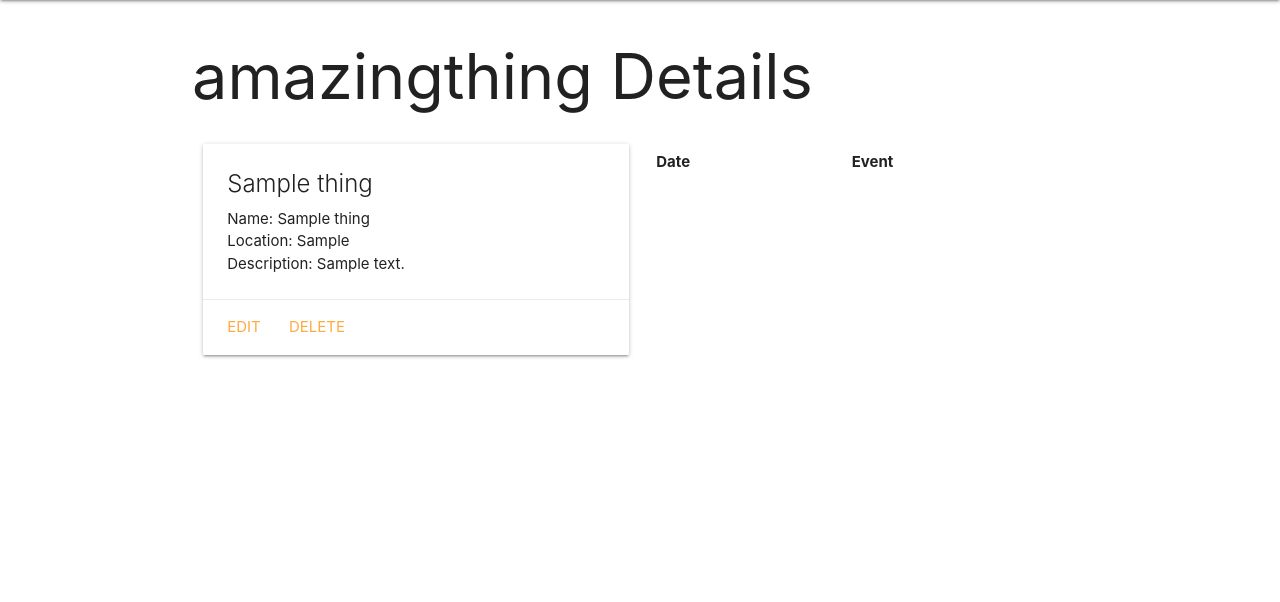
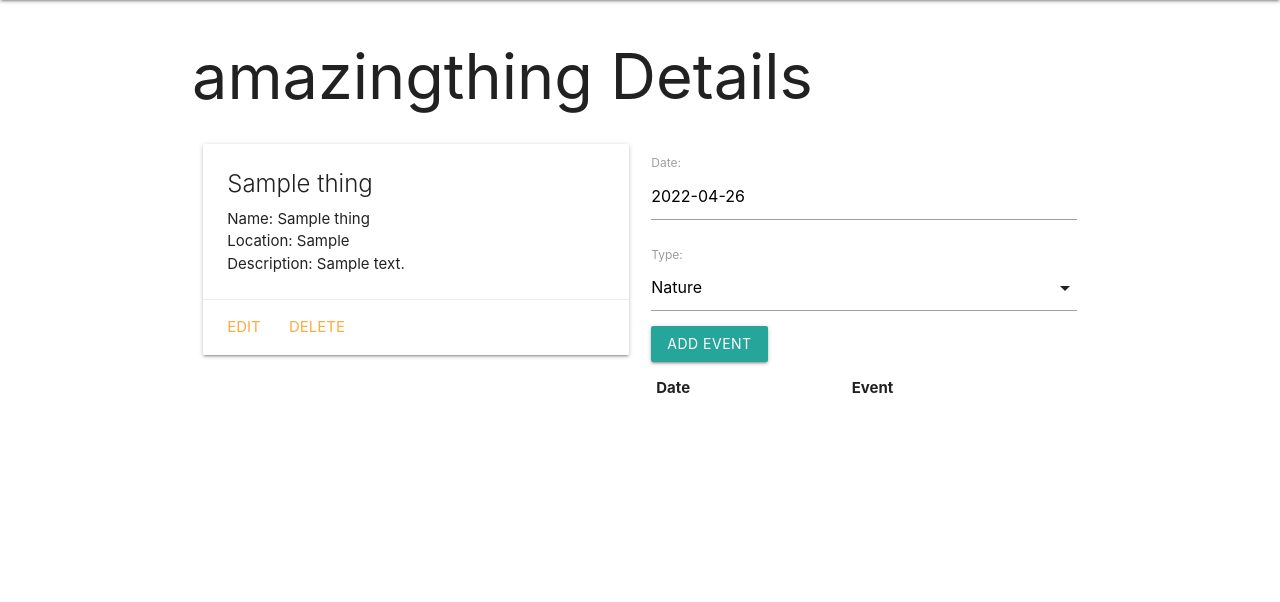
Before and after one commit to rthompson17/AmazingThings, a Django app: page /amazingthings/1/ in a window 1280 px wide. Shown: the part 64-666 px from the top of the page. Run offline with Django 4.2, Linux system fonts and the light colour scheme; tables that the repository leaves empty hold one stand-in row (values such as "Sample post"); lists and menus that the app fills with data are empty.

Commit message:
UI updated, still missing link between event and Thing

```diff
--- /dev/null
+++ b/main_app/forms.py
@@ -0,0 +1,7 @@
+from django.forms import ModelForm
+from .models import Events
+
+class EventsForm(ModelForm):
+  class Meta:
+    model = Events
+    fields = ['date', 'type']
--- a/main_app/templates/amazingthings/detail.html
+++ b/main_app/templates/amazingthings/detail.html
@@ -23,6 +23,13 @@
     </div>
   </div>
   <div class="col s6">
+
+    <form method="post">
+        {% csrf_token %}
+        {{ events_form.as_p }}
+        <input type="submit" class="btn" value="Add Event">
+      </form>
+
     <table class="striped">
       <thead>
         <tr><th>Date</th><th>Event</th></tr>
@@ -38,4 +45,16 @@
     </table>
   </div>
 </div>
+<script>
+    const dateEl = document.getElementById('id_date');
+    M.Datepicker.init(dateEl, {
+      format: 'yyyy-mm-dd',
+      defaultDate: new Date(),
+      setDefaultDate: true,
+      autoClose: true
+    });
+
+    const selectEl = document.getElementById('id_type');
+    M.FormSelect.init(selectEl);
+  </script>
 {% endblock %}
--- a/main_app/templates/base.html
+++ b/main_app/templates/base.html
@@ -9,6 +9,7 @@
   <title>Amazing Things</title>
   <link rel="stylesheet" href="https://cdnjs.cloudflare.com/ajax/libs/materialize/1.0.0/css/materialize.min.css">
   <link rel="stylesheet" type="text/css" href="{% static 'css/style.css' %}">
+  <script src="https://cdnjs.cloudflare.com/ajax/libs/materialize/1.0.0/js/materialize.min.js"></script>
 </head>
 <body>
   <header class="navbar-fixed">
--- a/main_app/views.py
+++ b/main_app/views.py
@@ -1,9 +1,10 @@
+from asyncio import events
 from django.shortcuts import render
 from django.views.generic.edit import CreateView, UpdateView, DeleteView
 from django.http import HttpResponse
 
 from .models import Thing
-
+from .forms import EventsForm
 
 # Create your views here.
 class ThingCreate(CreateView):
@@ -29,6 +30,7 @@
     return render(request, 'amazingthings/index.html', { 'amazingthings': amazingthings })
 
 def amazingthings_detail(request, thing_id):
-  print(thing_id)
   amazingthing = Thing.objects.get(id=thing_id)
-  return render(request, 'amazingthings/detail.html', { 'amazingthing': amazingthing })
+  events_form = EventsForm() #generating the Events form
+
+  return render(request, 'amazingthings/detail.html', { 'amazingthing': amazingthing, 'events_form': events_form })
```
